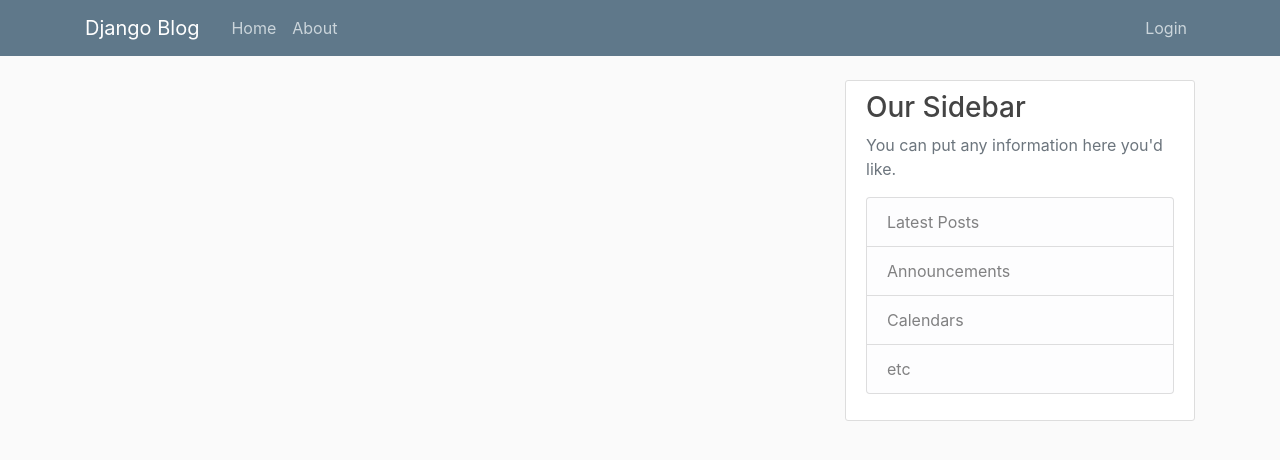
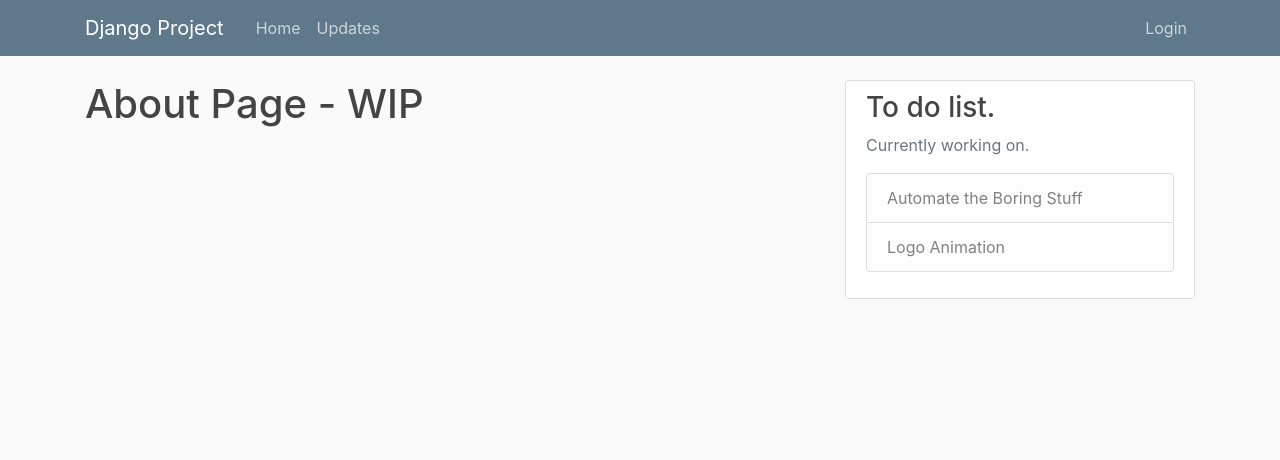
Before and after one commit to Ronmabii/Django-Blog, a Django app: page / in a window 1280 px wide. Shown: the top 460 px of the page. Run offline with Django 3.2, Linux system fonts and the light colour scheme; data that the repository does not hold is empty; some libraries are stand-ins or nearby versions.

Commit message:
switched about and home

```diff
--- a/blog/templates/blog/base.html
+++ b/blog/templates/blog/base.html
@@ -22,14 +22,14 @@
 	<header class="site-header">
 	  <nav class="navbar navbar-expand-md navbar-dark bg-steel fixed-top">
 	    <div class="container">
-	      <a class="navbar-brand mr-4" href="{% url 'blog-home'%}">Django Blog</a>
+	      <a class="navbar-brand mr-4" href="{% url 'blog-about'%}">Django Project</a>
 	      <button class="navbar-toggler" type="button" data-toggle="collapse" data-target="#navbarToggle" aria-controls="navbarToggle" aria-expanded="false" aria-label="Toggle navigation">
 	      <span class="navbar-toggler-icon"></span>
 	      </button>
 	      <div class="collapse navbar-collapse" id="navbarToggle">
 	        <div class="navbar-nav mr-auto">
-	          <a class="nav-item nav-link" href="{% url 'blog-home'%}">Home</a>
-	          <a class="nav-item nav-link" href="{% url 'blog-about'%}">About</a>
+	          <a class="nav-item nav-link" href="{% url 'blog-about'%}">Home</a>
+	          <a class="nav-item nav-link" href="{% url 'blog-home'%}">Updates</a>
 	        </div>
 	        <!-- Navbar Right Side -->
 	        <div class="navbar-nav">
@@ -60,19 +60,18 @@
 	    </div>
 	    <div class="col-md-4">
 	      <div class="content-section">
-	        <h3>Our Sidebar</h3>
-	        <p class='text-muted'>You can put any information here you'd like.
+	        <h3>To do list.</h3>
+	        <p class='text-muted'>Currently working on.
 	          <ul class="list-group">
-	            <li class="list-group-item list-group-item-light">Latest Posts</li>
-	            <li class="list-group-item list-group-item-light">Announcements</li>
-	            <li class="list-group-item list-group-item-light">Calendars</li>
-	            <li class="list-group-item list-group-item-light">etc</li>
+	            <li class="list-group-item list-group-item-light">Automate the Boring Stuff</li>
+	            <li class="list-group-item list-group-item-light">Logo Animation</li>
 	          </ul>
 	        </p>
 	      </div>
 	    </div>
 	  </div>
 	</main>
+
 
 	<!-- Optional JavaScript -->
     <!-- jQuery first, then Popper.js, then Bootstrap JS -->
--- a/blog/templates/blog/home.html
+++ b/blog/templates/blog/home.html
@@ -35,6 +35,5 @@
 			<a class="btn btn-outline-info mb-4" href="?page={{page_obj.next_page_number}}">Next</a>
 			<a class="btn btn-outline-info mb-4" href="?page={{ page_obj.paginator.num_pages }}">Last</a>
 		{% endif %}
-
 	{% endif %}
 {% endblock content %}
--- a/blog/urls.py
+++ b/blog/urls.py
@@ -3,11 +3,15 @@ from .views import PostListView, PostDetailView, PostCreateView, PostUpdateView,
 from . import views
 
 urlpatterns = [
-    path('', PostListView.as_view(), name='blog-home'),
+	path('', views.front_page, name='blog-about'),
+    path('blog/', PostListView.as_view(), name='blog-home'),
     path('user/<str:username>', UserPostListView.as_view(), name='user-posts'),
     path('post/<int:pk>/', PostDetailView.as_view(), name='post-detail'),
     path('post/new/', PostCreateView.as_view(), name='post-create'),
     path('post/<int:pk>/update/', PostUpdateView.as_view(), name='post-update'),
     path('post/<int:pk>/delete/', PostDeleteView.as_view(), name='post-delete'),
-    path('about/', views.about, name='blog-about'),
+    path('blog/', PostListView.as_view(), name='blog-home')
 ]
+
+#path('', PostListView.as_view(), name='blog-home')
+#path('about/', views.about, name='blog-about')
--- a/blog/views.py
+++ b/blog/views.py
@@ -4,11 +4,12 @@ from django.contrib.auth.models import User
 from django.views.generic import ListView, DetailView, CreateView, UpdateView, DeleteView
 from .models import Post
 
-def home(request):
-	context = {
-		'posts' : Post.objects.all()
-	}
-	return render(request, 'blog/home.html', context)
+'''replaced by PostListView'''
+# def home(request):
+# 	context = {
+# 		'posts' : Post.objects.all()
+# 	}
+# 	return render(request, 'blog/home.html', context)
 
 
 class PostListView(ListView):
@@ -65,5 +66,5 @@ class PostDeleteView(LoginRequiredMixin, UserPassesTestMixin, DeleteView):
 
 
 
-def about(request):
-	return render(request, 'blog/about.html',{'title': 'About'})
+def front_page(request):
+	return render(request, 'blog/about.html',{'title': 'Home'})
```
